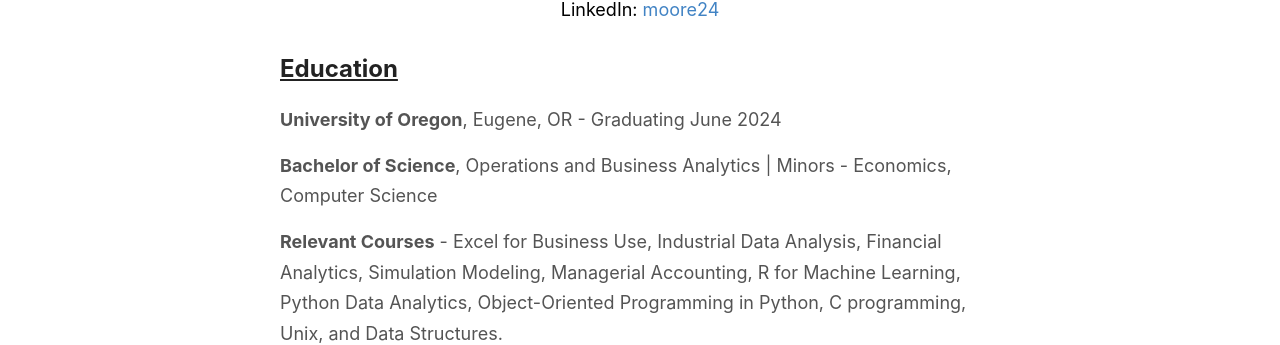
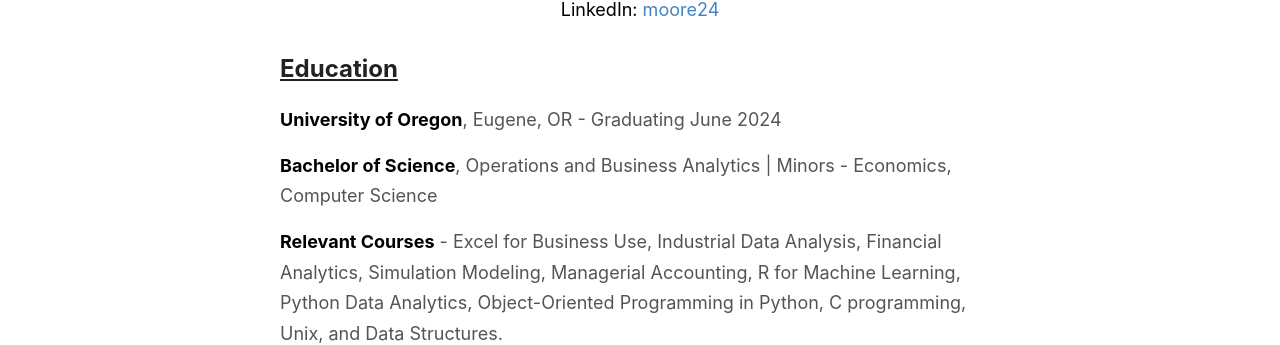
Before and after one commit to johnmoore24/johnmoore24.github.io, a Jekyll site: the page built from index.html, in a window 1280 px wide. Shown: the part 203-548 px from the top of the page. Built offline with Jekyll 4.4.1, drawn with Linux system fonts in a browser that asks for light colours; the list of posts is cut into pages by our own code.

Commit message:
Resume added

```diff
--- a/index.html
+++ b/index.html
@@ -33,9 +33,9 @@
 
   <section>
     <h2 style="text-align: left; text-decoration: underline;">Education</h2>
-    <p style="color:rgb(84, 84, 84);"><span style="font-weight: bold;">University of Oregon</span>, Eugene, OR - Graduating June 2024</p>
-    <p style="color:rgb(84, 84, 84);"><span style="font-weight: bold;">Bachelor of Science</span>, Operations and Business Analytics | Minors - Economics, Computer Science</p>
-    <p style="color:rgb(84, 84, 84);"><span style="font-weight: bold;">Relevant Courses</span> - Excel for Business Use, Industrial Data Analysis, Financial Analytics, Simulation Modeling, Managerial Accounting, R for Machine Learning, Python Data Analytics, Object-Oriented Programming in Python, C programming, Unix, and Data Structures.</p>
+    <p style="color:rgb(84, 84, 84);"><span style="font-weight: bold; color: black;">University of Oregon</span>, Eugene, OR - Graduating June 2024</p>
+    <p style="color:rgb(84, 84, 84);"><span style="font-weight: bold; color: black;">Bachelor of Science</span>, Operations and Business Analytics | Minors - Economics, Computer Science</p>
+    <p style="color:rgb(84, 84, 84);"><span style="font-weight: bold; color: black;">Relevant Courses</span> - Excel for Business Use, Industrial Data Analysis, Financial Analytics, Simulation Modeling, Managerial Accounting, R for Machine Learning, Python Data Analytics, Object-Oriented Programming in Python, C programming, Unix, and Data Structures.</p>
 </section>
 
   <section>
```
